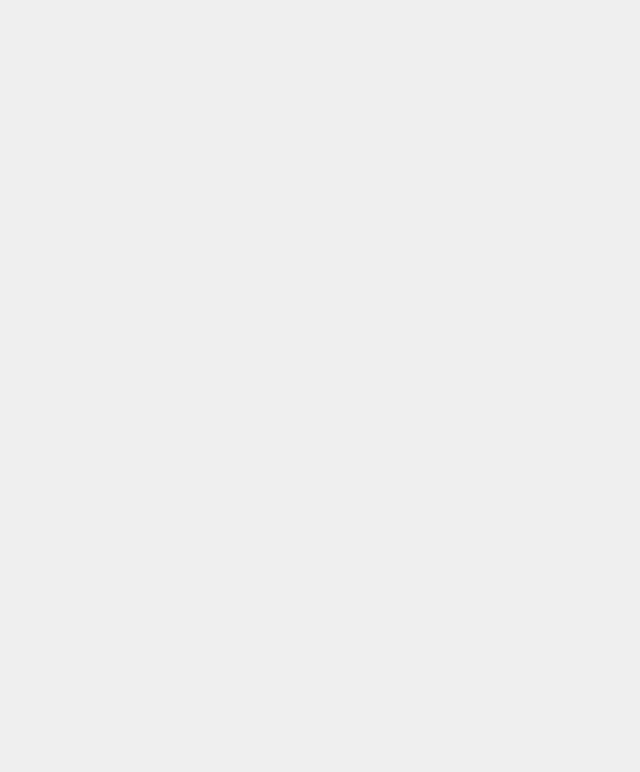
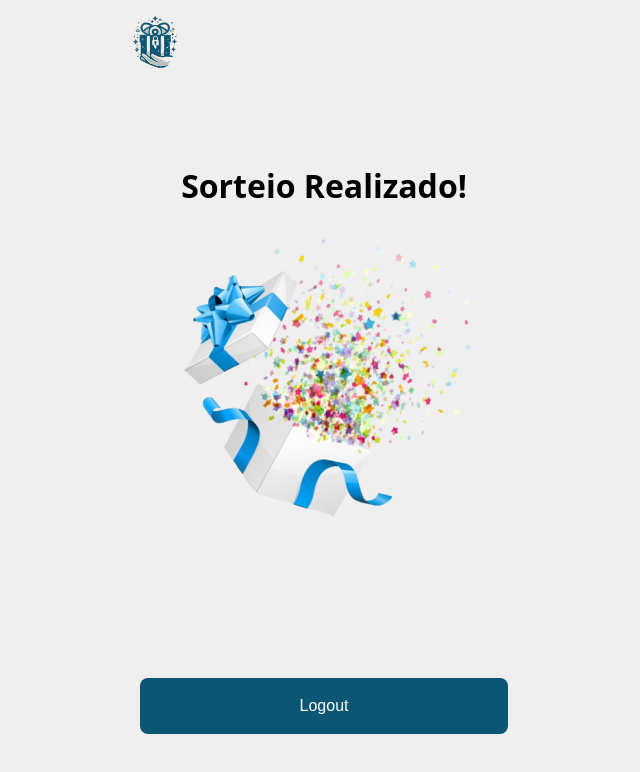
Before and after one commit to MatheusCarvalho2/secretsfriendsfrontend, a React (Vite) app: page /sorteio_realizado in a window 1280 px wide. Before the commit this address had no page. Shown: the top 772 px of the page, without its empty margins (316-956 px from the left). Built offline with nearby package versions, Linux system fonts and the light colour scheme.

Commit message:
Cria página que mostra que o sorteio foi realizado

```diff
--- a/src/App.tsx
+++ b/src/App.tsx
@@ -5,6 +5,7 @@ import Home from "./pages/home";
 import Create from "./pages/create";
 import ParticipantsList from "./pages/participants_list";
 import AddParticipant from "./pages/add_participantes";
+import DrawHeld from "./pages/draw_held";
 
 const App = () => {
   return (
@@ -16,6 +17,7 @@ const App = () => {
         <Route path="/criar" element={<Create />} />
         <Route path="/lista" element={<ParticipantsList />} />
         <Route path="/adicionar" element={<AddParticipant />} />
+        <Route path="/sorteio_realizado" element={<DrawHeld />} />
       </Routes>
     </Router>
   );
--- /dev/null
+++ b/src/pages/draw_held.tsx
@@ -0,0 +1,41 @@
+import ImgDrawHeld from '../assets/images/DrawHeld.png'
+import LogoImage from '../assets/images/Logo.svg'
+import ButtonAccept from '../components/inputs/buttonaccept'
+import api from '../server/api';
+// import '../style/drawHeld.css'
+
+function DrawHeld() {
+    const logout = () => {
+        api.delete('/logout')
+            .then(response => {
+                if (response.status >= 200 && response.status <= 299) {
+                    console.log(response);
+
+                    window.location.href = '/home'
+                }
+            })
+            .catch(error => {
+                console.error("Erro:", error);
+            });
+    };
+
+    return (
+        <div className='home-content'>
+            <div className='home-head'>
+                <img className="logo" src={LogoImage} alt="Logo do Secrets Friends" />
+            </div>
+            <div className='img-text'>
+                <h1 className='message-home'>Sorteio Realizado!</h1>
+                <img src={ImgDrawHeld} alt="Caixa de presente aberta saindo confetes de dentro." />
+            </div>
+            <div className='buttons-home'>
+                <ButtonAccept
+                    textButton='Logout'
+                    onClick={logout}
+                />
+            </div>
+        </div>
+    )
+
+}
+export default DrawHeld
```
Also changed, not shown: src/assets/images/DrawHeld.png (added).
